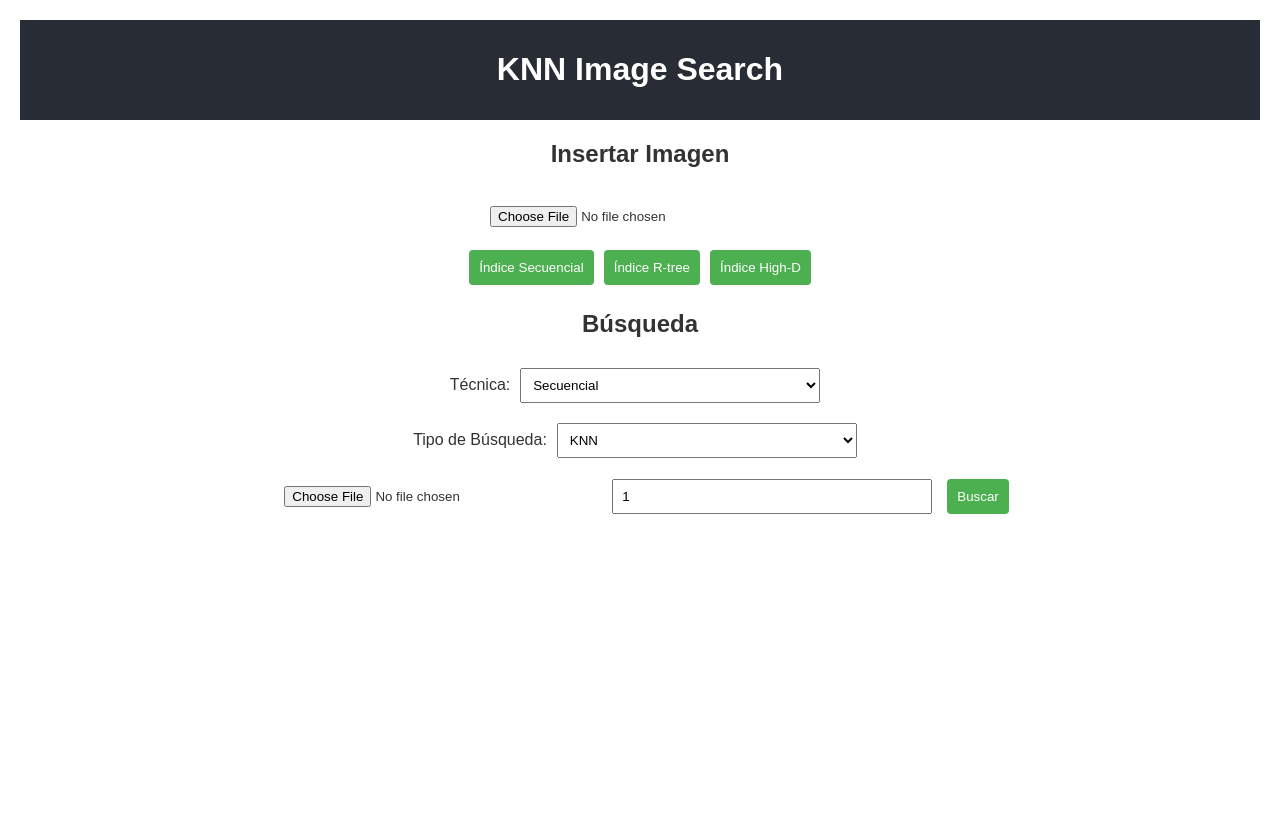
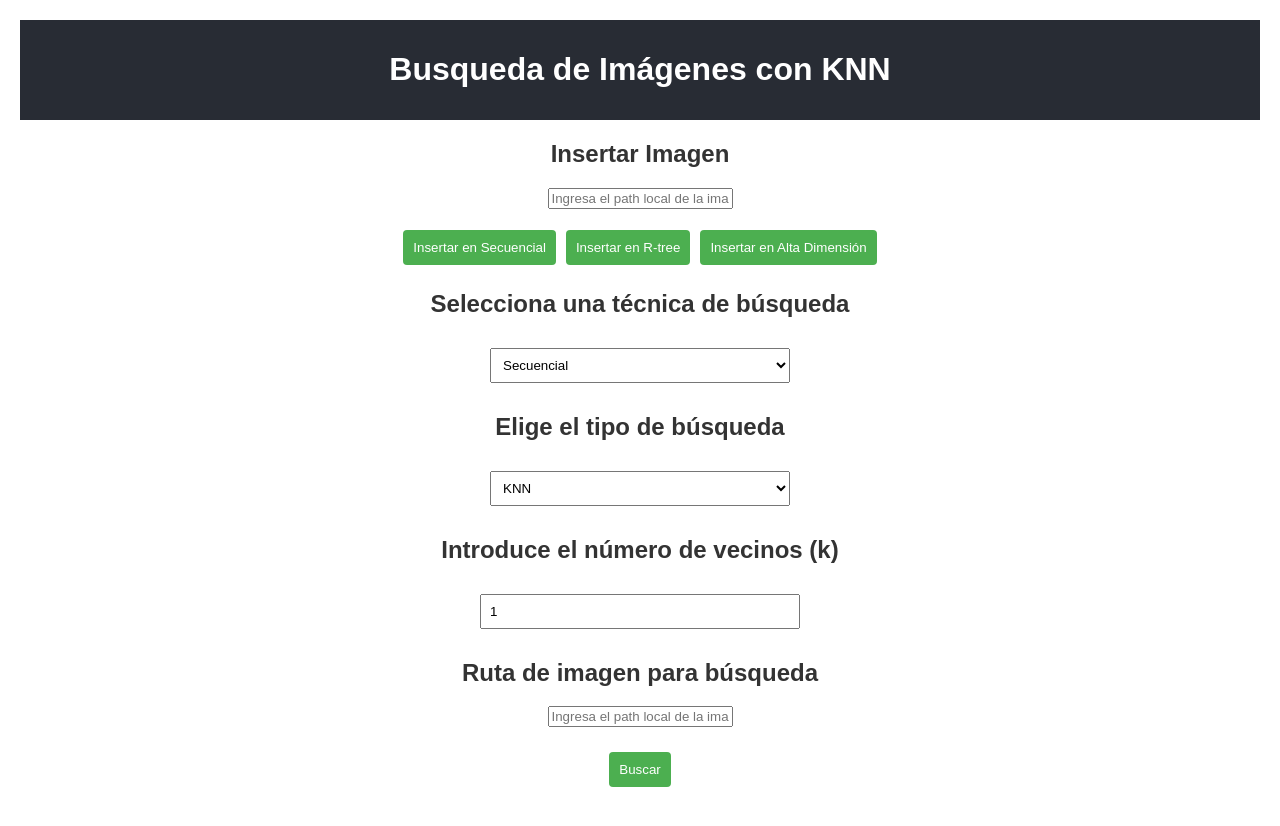
Before and after one commit to SebaU12/DataFusion-DB, a React (Create React App) app in the folder proyecto3/frontend/: page / in a window 1280 px wide. Shown: the top 826 px of the page. Before the commit the page ends 800 px from the top, so only its background shows below. Built offline with nearby package versions, Linux system fonts and the light colour scheme.

Commit message:
Update App.js

```diff
--- a/proyecto3/frontend/src/App.js
+++ b/proyecto3/frontend/src/App.js
@@ -2,102 +2,58 @@ import React, { useState } from "react";
 import "./App.css";
 
 function App() {
-  return (
-    <div className="App">
-      <header className="App-header">
-        <h1>KNN Image Search</h1>
-      </header>
-      <main>
-        <InsertImage />
-        <Search />
-      </main>
-    </div>
-  );
+  const [method, setMethod] = useState("sequential");
+  const [searchType, setSearchType] = useState("knn");
+  const [imagePath, setImagePath] = useState("");
+  const [searchImagePath, setSearchImagePath] = useState(""); // Para la ruta de búsqueda
+  const [radius, setRadius] = useState(1.0);
+  const [k, setK] = useState(1);
+  const [results, setResults] = useState([]);
+  const [insertMessage, setInsertMessage] = useState("");
+
+  const handleInsert = async (url) => {
+    if (!imagePath) {
+      alert("Por favor, ingresa la ruta de una imagen.");
+      return;
     }
 
-const InsertImage = () => {
-  const [imagePath, setImagePath] = useState("");
-  const [preview, setPreview] = useState(null);
-  const [message, setMessage] = useState("");
+    const insertUrl = `${url}?image_path=${encodeURIComponent(imagePath)}`;
 
-  const handleFileSelect = (e) => {
-    const file = e.target.files[0];
-    if (file) {
-      const path = URL.createObjectURL(file);
-      setImagePath(file.name);
-      setPreview(path);
-    }
-  };
-
-  const handleInsert = async (url) => {
     try {
-      const response = await fetch(url, {
+      const response = await fetch(insertUrl, {
         method: "POST",
-        headers: { "Content-Type": "application/json" },
-        body: JSON.stringify({ image_path: imagePath }),
+        headers: { "accept": "application/json" },
+        body: "",
       });
       const data = await response.json();
-      setMessage(data.message);
+      setInsertMessage(data.message || "Imagen insertada correctamente.");
     } catch (error) {
-      setMessage("Error al insertar la imagen.");
-    }
-  };
-
-  return (
-    <section>
-      <h2>Insertar Imagen</h2>
-      <input type="file" accept="image/*" onChange={handleFileSelect} />
-      {preview && <img src={preview} alt="Preview" className="preview" />}
-      <div>
-        <button onClick={() => handleInsert("http://127.0.0.1:8000/insert_image_sequential/")}>
-          Índice Secuencial
-        </button>
-        <button onClick={() => handleInsert("http://127.0.0.1:8000/insert_image_rtree/")}>
-          Índice R-tree
-        </button>
-        <button onClick={() => handleInsert("http://127.0.0.1:8000/insert_image_high_d/")}>
-          Índice High-D
-        </button>
-      </div>
-      {message && <p>{message}</p>}
-    </section>
-  );
-};
-
-const Search = () => {
-  const [method, setMethod] = useState("sequential");
-  const [searchType, setSearchType] = useState("knn");
-  const [queryImage, setQueryImage] = useState("");
-  const [preview, setPreview] = useState(null);
-  const [k, setK] = useState(1);
-  const [start, setStart] = useState(0);
-  const [end, setEnd] = useState(0);
-  const [results, setResults] = useState([]);
-
-  const handleFileSelect = (e) => {
-    const file = e.target.files[0];
-    if (file) {
-      const path = URL.createObjectURL(file);
-      setQueryImage(file.name);
-      setPreview(path);
+      setInsertMessage("Error al insertar la imagen.");
+      console.error("Error al insertar la imagen", error);
     }
   };
 
   const handleSearch = async () => {
+    if (!searchImagePath) {
+      alert("Por favor, ingresa la ruta de la imagen para la búsqueda.");
+      return;
+    }
+
+    const body = {
+      query_image_path: searchImagePath,
+      k: searchType === "knn" ? parseInt(k) : undefined,
+      radius: searchType === "range" ? parseFloat(radius) : undefined,
+    };
+
     let url = "";
-    let body = { query_image_path: queryImage };
-
     if (method === "sequential") {
-      if (searchType === "knn") {
-        url = "http://127.0.0.1:8000/knn_search_sequential/";
-        body.k = parseInt(k);
-      } else {
-        url = "http://127.0.0.1:8000/range_search_sequential/";
-        body.radius = [parseFloat(start), parseFloat(end)];
-      }
-    } else if (method === "rtree" || method === "high_d") {
-      url = method === "rtree" ? "http://127.0.0.1:8000/knn_search_rtree/" : "http://127.0.0.1:8000/knn_search_high_d/";
-      body.k = parseInt(k);
+      url = searchType === "knn"
+        ? "http://127.0.0.1:8000/knn_search_sequential/"
+        : "http://127.0.0.1:8000/range_search_sequential/";
+    } else if (method === "rtree") {
+      url = "http://127.0.0.1:8000/knn_search_rtree/";
+    } else if (method === "high_d") {
+      url = "http://127.0.0.1:8000/knn_search_high_d/";
     }
 
     try {
@@ -109,67 +65,113 @@ const Search = () => {
       const data = await response.json();
       setResults(data.results || []);
     } catch (error) {
-      console.error("Error al realizar búsqueda", error);
+      console.error("Error al realizar la búsqueda", error);
     }
   };
 
   return (
+    <div className="App">
+      <header className="App-header">
+        <h1>Busqueda de Imágenes con KNN</h1>
+      </header>
+      <main>
         <section>
-      <h2>Búsqueda</h2>
+          <h2>Insertar Imagen</h2>
+          <input
+            type="text"
+            placeholder="Ingresa el path local de la imagen"
+            value={imagePath}
+            onChange={(e) => setImagePath(e.target.value)}
+          />
+          <p>{imagePath && `Ruta seleccionada: ${imagePath}`}</p>
           <div>
-        <label>Técnica:</label>
-        <select value={method} onChange={(e) => setMethod(e.target.value)}>
+            <button onClick={() => handleInsert("http://127.0.0.1:8000/insert_image_sequential/")}>
+              Insertar en Secuencial
+            </button>
+            <button onClick={() => handleInsert("http://127.0.0.1:8000/insert_image_rtree/")}>
+              Insertar en R-tree
+            </button>
+            <button onClick={() => handleInsert("http://127.0.0.1:8000/insert_image_high_d/")}>
+              Insertar en Alta Dimensión
+            </button>
+          </div>
+          {insertMessage && <p>{insertMessage}</p>}
+          {imagePath && <img src={imagePath} alt="Imagen seleccionada" className="preview" />}
+        </section>
+
+        <section>
+          <h2>Selecciona una técnica de búsqueda</h2>
+          <select onChange={(e) => setMethod(e.target.value)} value={method}>
             <option value="sequential">Secuencial</option>
             <option value="rtree">R-tree</option>
-          <option value="high_d">High-D</option>
+            <option value="high_d">Alta Dimensión</option>
           </select>
-      </div>
+        </section>
+
         {method === "sequential" && (
-        <div>
-          <label>Tipo de Búsqueda:</label>
-          <select value={searchType} onChange={(e) => setSearchType(e.target.value)}>
+          <section>
+            <h2>Elige el tipo de búsqueda</h2>
+            <select onChange={(e) => setSearchType(e.target.value)} value={searchType}>
               <option value="knn">KNN</option>
-            <option value="range">Por Rango</option>
+              <option value="range">Búsqueda por Rango</option>
             </select>
-        </div>
+          </section>
         )}
-      <input type="file" accept="image/*" onChange={handleFileSelect} />
-      {preview && <img src={preview} alt="Preview" className="preview" />}
-      {searchType === "knn" && (
+
+        {method === "sequential" && searchType === "range" && (
+          <section>
+            <h2>Introduce el radio de búsqueda</h2>
             <input
               type="number"
-          placeholder="Número de vecinos (k)"
+              step="0.1"
+              value={radius}
+              onChange={(e) => setRadius(e.target.value)}
+              placeholder="Radio"
+            />
+          </section>
+        )}
+
+        {method === "sequential" && searchType === "knn" && (
+          <section>
+            <h2>Introduce el número de vecinos (k)</h2>
+            <input
+              type="number"
               value={k}
               onChange={(e) => setK(e.target.value)}
+              placeholder="Número de vecinos"
             />
+          </section>
         )}
-      {searchType === "range" && method === "sequential" && (
-        <div>
+
+        <section>
+          <h2>Ruta de imagen para búsqueda</h2>
           <input
-            type="number"
-            placeholder="Inicio del rango"
-            value={start}
-            onChange={(e) => setStart(e.target.value)}
+            type="text"
+            placeholder="Ingresa el path local de la imagen para búsqueda"
+            value={searchImagePath}
+            onChange={(e) => setSearchImagePath(e.target.value)}
           />
-          <input
-            type="number"
-            placeholder="Fin del rango"
-            value={end}
-            onChange={(e) => setEnd(e.target.value)}
-          />
-        </div>
-      )}
+          {searchImagePath && <img src={searchImagePath} alt="Imagen seleccionada para búsqueda" className="preview" />}
+        </section>
+
         <button onClick={handleSearch}>Buscar</button>
+
+        <section>
+          {results.length > 0 && (
             <div className="results">
+              <h2>Resultados</h2>
               {results.map((result, index) => (
-          <div key={index}>
+                <div key={index} className="result-item">
                   <p>{result}</p>
                   <img src={result} alt={`Resultado ${index}`} className="preview" />
                 </div>
               ))}
             </div>
+          )}
         </section>
+      </main>
+    </div>
   );
-};
+}
 
 export default App;
```
Lines whose indentation alone changed are shown as unchanged.
